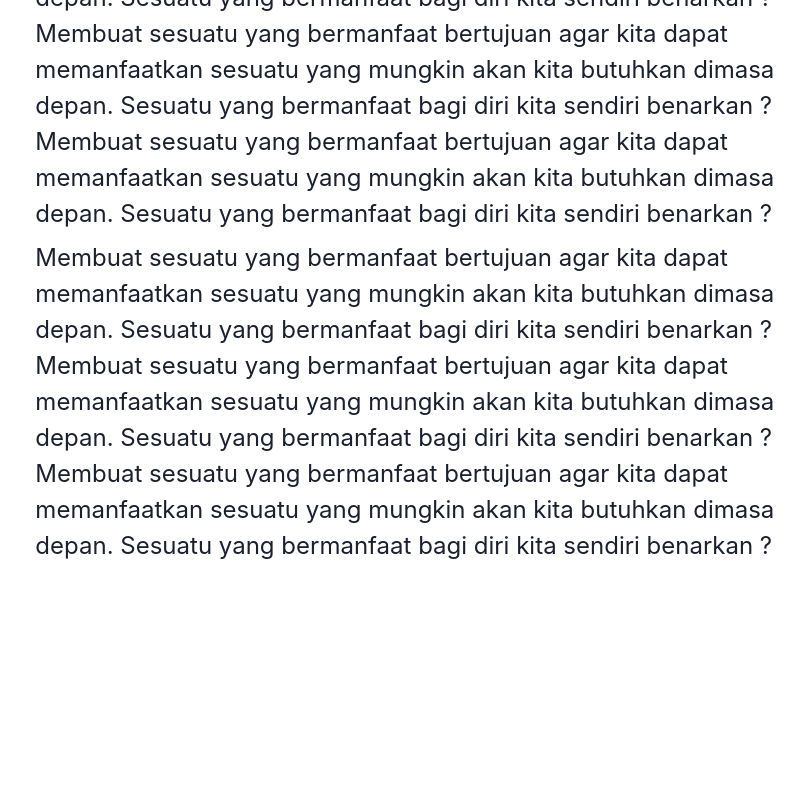
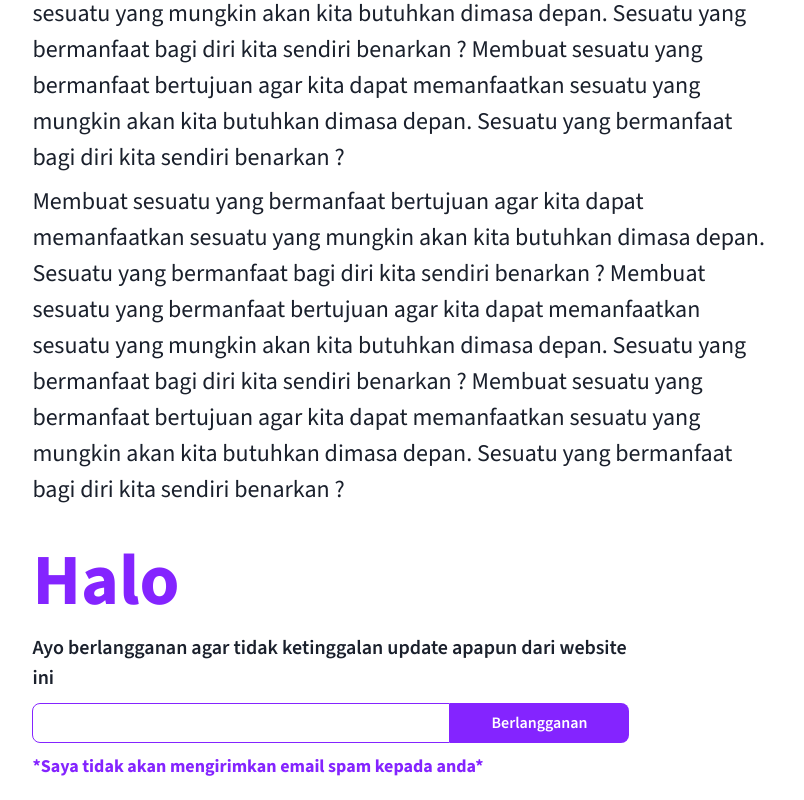
Before and after one commit to ElbiGans04/new-portofolio2, a Next.js app: page /blogs in a window 1280 px wide. Shown: the part 1365-2165 px from the top of the page, without its empty margins (104-908 px from the left). Before the commit the page ends 1949 px from the top, so only its background shows below. Built offline with nearby package versions, Linux system fonts and the light colour scheme.

Commit message:
Setting font default chakra ui

```diff
--- a/pages/blogs/[...category]/index.js
+++ b/pages/blogs/[...category]/index.js
@@ -113,7 +113,7 @@ export default function Blog() {
           <GridItem colSpan={6} rowSpan={2}>
             <VStack
               w={["100%"]}
-              h={["max-content"]}
+              h={["100%"]}
               alignItems={["flex-start"]}
               spacing={["30px"]}
             >
@@ -229,16 +229,96 @@ export default function Blog() {
                   </Text>
                 </VStack>
               </VStack>
+
+              <VStack
+                w={["80%"]}
+                height={["100%"]}
+                spacing={["10px"]}
+                alignItems={["flex-start"]}
+              >
+                {/* <Box
+                  width={["150px"]}
+                  height={["150px"]}
+                  position={["relative"]}
+                  overflow={["hidden"]}
+                  borderRadius={["50%"]}
+                  borderWidth={["5px"]}
+                  borderColor={["brand.50"]}
+                  flexShrink={["0"]}
+                >
+                  <Image
+                    src={ProfileImage}
+                    alt="profile picture"
+                    placeholder="blur"
+                    fill
+                  />
+                </Box> */}
+                <Text
+                  as="h1"
+                  color={["brand.50"]}
+                  fontWeight={["bold"]}
+                  fontSize={["7xl"]}
+                  lineHeight={['1.2em']}
+                >
+                  Halo
+                </Text>
+                <Text as="p" fontWeight={["semibold"]} fontSize={["xl"]}>
+                  Ayo berlangganan agar tidak ketinggalan update apapun dari
+                  website ini
+                </Text>
+                <HStack
+                  w={["100%"]}
+                  // borderWidth={["1px"]}
+                  // borderColor={["brand.50"]}
+                  borderRadius={["8px"]}
+                  h={["100%"]}
+                  spacing={[0]}
+                  // _hover={{ opacity: ["0.8"] }}
+                  // _focusVisible={{ borderWidth: ["2px"], opacity: ['1'] }}
+                  // overflow={['hidden']}
+                >
+                  <Input
+                    data-peer=""
+                    w={["70%"]}
+                    borderColor={["brand.50"]}
+                    _focusVisible={{ boxShadow: "0 0 1px #7e1aff" }}
+                    _hover={{ borderColor: ["brand.600"] }}
+                    borderRightRadius={["0"]}
+                    borderLeftRadius={["8px"]}
+                  ></Input>
+                  <Button
+                    w={["30%"]}
+                    height={["100%"]}
+                    bgColor={["brand.50"]}
+                    cursor={["pointer"]}
+                    color={["white"]}
+                    borderRadius={[0]}
+                    _hover={{ backgroundColor: "brand.500" }}
+                    borderRightRadius={["8px"]}
+                    borderLeftRadius={["0px"]}
+                  >
+                    Berlangganan
+                  </Button>
+                </HStack>
+                <Text
+                  fontSize={["lg"]}
+                  fontWeight={["bold"]}
+                  color={["brand.50"]}
+                >
+                  *Saya tidak akan mengirimkan email spam kepada anda*
+                </Text>
+              </VStack>
             </VStack>
           </GridItem>
 
           {/* Right */}
-          <GridItem colSpan={3}
+          <GridItem
+            colSpan={3}
             position={["sticky"]}
             top={["105px"]}
             left={["0"]}
             bottom={["0"]}
-            paddingTop={['20px']}
+            paddingTop={["20px"]}
           >
             <VStack
               w={["100%"]}
--- a/pages/blogs/index.js
+++ b/pages/blogs/index.js
@@ -336,7 +336,7 @@ export default function Home() {
                 spacing={["30px"]}
               >
                 {/* Header */}
-                <Link as={NextLink} href="/" width={["100%"]}>
+                <Link as={NextLink} href="/blogs/1" width={["100%"]}>
                   <Box
                     w={["90%"]}
                     height={["350px"]}
@@ -365,7 +365,7 @@ export default function Home() {
                         textDecoration: "underline",
                       }}
                       as={NextLink}
-                      href="/"
+                      href="/blogs/1"
                     >
                       Membuat sesuatu yang bermanfaat
                     </Link>
@@ -389,7 +389,7 @@ export default function Home() {
                         textDecoration: "underline",
                       }}
                       as={NextLink}
-                      href="/"
+                      href="/blogs/1"
                     >
                       Klik disini untuk membaca selengkapnya.
                     </Link>
--- a/src/config/chakra.config.js
+++ b/src/config/chakra.config.js
@@ -1,5 +1,6 @@
 import { extendTheme  } from '@chakra-ui/react'
 import source_sans from '../constants/fonts/source_sans_3';
+import work_sans from '../constants/fonts/work_sans';
 const configuration = {
   colors: {
     brand: {
@@ -17,7 +18,8 @@ const configuration = {
     },
   },
    fonts: {
-    main: source_sans.style.fontFamily,
+    body: source_sans.style.fontFamily,
+    heading: work_sans.style.fontFamily,
   },
 };
 
--- /dev/null
+++ b/src/constants/fonts/work_sans.js
@@ -0,0 +1,4 @@
+import { Work_Sans } from "@next/font/google";
+
+const work_sans = Work_Sans({ subsets: ["latin"] });
+export default work_sans
```
Lines whose indentation alone changed are shown as unchanged.
